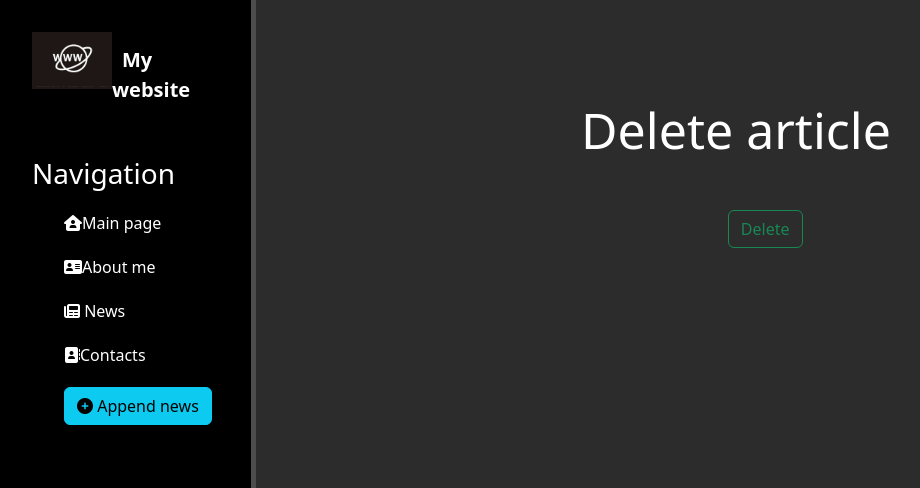
After one commit to dvmn-s/Promo_site_for_portfolio, a Django app: page /news/8/delete in a window 1280 px wide. The commit adds this page. Shown: the top 488 px of the page, without its empty margins (0-920 px from the left). Run offline with Django 4.2, Linux system fonts and the light colour scheme; data comes from the database, SQL or seed files in the repository; both versions use the stored data as it was after the commit.

Commit message:
Update!
Implemented 2 buttons for refactoring and deleting post. Also executed dynamic urls for articles

```diff
--- a/prepare/news/models.py
+++ b/prepare/news/models.py
@@ -10,6 +10,10 @@ class Articles(models.Model):
     def __str__(self):
         return self.title
 
+    def get_absolute_url(self):
+        return f'/news/{self.id}'
+
+
     class Meta:
         verbose_name = 'New'
         verbose_name_plural = 'News'
--- /dev/null
+++ b/prepare/news/templates/news/news_delete.html
@@ -0,0 +1,14 @@
+{% extends 'main/layout.html' %}
+
+{% block title %} Delete article {% endblock %}
+
+{% block content %}
+    <div class="features">
+        <h1> Delete article  </h1>
+        <form method="post">
+            {% csrf_token %}
+            <button class="btn btn-outline-success" type="sumbit"> Delete </button>
+        </form>
+    </div>
+
+{% endblock %}
--- a/prepare/news/templates/news/news_home.html
+++ b/prepare/news/templates/news/news_home.html
@@ -10,6 +10,7 @@
                 <div class="alert alert-warning">
                     <h3>{{ el.title }}</h3>
                     <p>{{ el.anons }}</p>
+                    <a href="{%url 'news_detail' el.id %}" class="btn btn-warning"> Read more carefully </a>
                 </div>
             {%endfor%}
         {% else %}
--- a/prepare/news/urls.py
+++ b/prepare/news/urls.py
@@ -3,5 +3,8 @@ from django.urls import path
 
 urlpatterns = [
     path('', views.news_home, name='news_home'),
-    path('create', views.create, name='create')
+    path('create', views.create, name='create'),
+    path('<int:pk>', views.NewsDetailViews.as_view(), name='news_detail'),
+    path('<int:pk>/update', views.NewsUpdateViews.as_view(), name='news_update'),
+    path('<int:pk>/delete', views.NewsDeleteViews.as_view(), name='news_delete')
 ]
--- a/prepare/news/views.py
+++ b/prepare/news/views.py
@@ -1,11 +1,33 @@
 from django.shortcuts import render, redirect
 from .models import Articles
 from .forms import ArticlesForm
+from django.views.generic import DetailView, UpdateView, DeleteView
 
 
 def news_home(request):
     news = Articles.objects.order_by('-date')
     return render(request, 'news/news_home.html', {'news': news})
+
+
+class NewsDetailViews(DetailView):
+    model = Articles
+    template_name = 'news/details_view.html'
+    context_object_name = 'article'
+
+
+class NewsUpdateViews(UpdateView):
+    model = Articles
+    template_name = 'news/create.html'
+
+    #fields = ['title', 'anons', 'full_text', 'date']
+
+    form_class = ArticlesForm
+
+
+class NewsDeleteViews(DeleteView ):
+    model = Articles
+    success_url = '/news/'
+    template_name = 'news/news_delete.html'
 
 
 def create(request):
```
Also changed, not shown: prepare/news/templates/news/details_view.html (added, +14 -0 lines), prepare/db.sqlite3.
